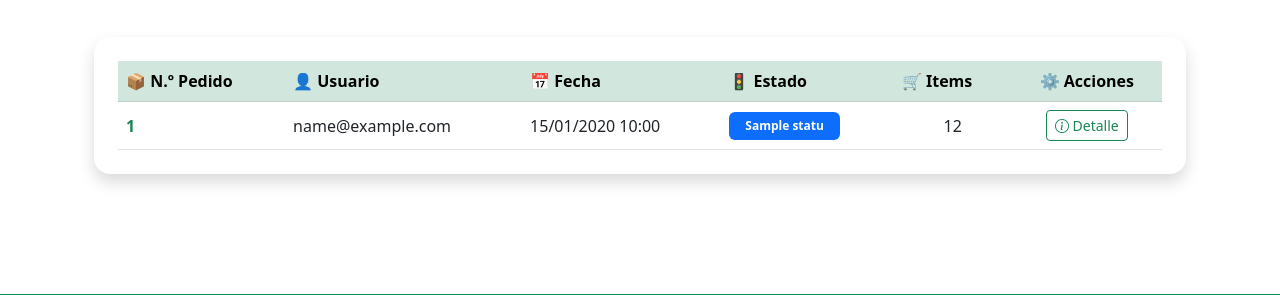
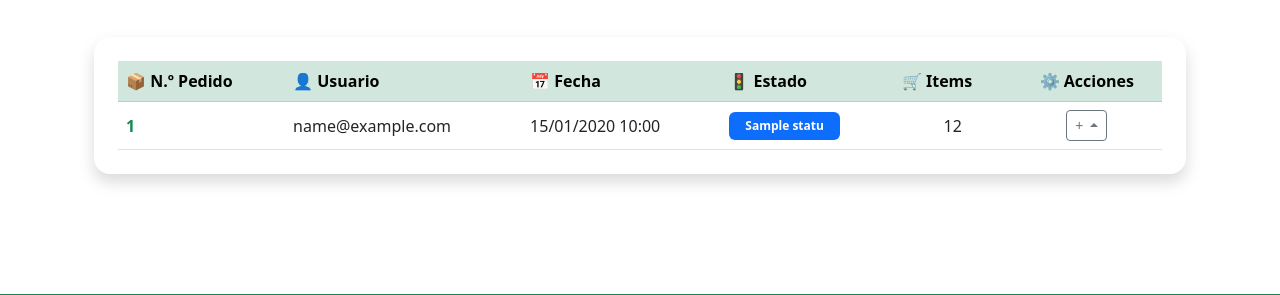
Before and after one commit to mcanadas29dev/UnedGsdProject, a Symfony app: template templates/order/index.html.twig in a window 1280 px wide. Shown: the part 243-538 px from the top of the page. Run offline with Twig, Linux system fonts and the light colour scheme; the template is opened without the code that fills it: most values are stand-ins (such as "Sample title", 1, 10 or a date in 2020); some libraries are stand-ins or nearby versions.

Commit message:
Reorganizar botones Administracion-Pedidos Closes #7

```diff
--- a/templates/order/index.html.twig
+++ b/templates/order/index.html.twig
@@ -47,23 +47,22 @@
                     </span>
                   </td>
                   <td class="text-center">{{ order.items|length }}</td>
+
                   <td class="text-center">
-                    {% if is_granted('ROLE_PICKER') %}
-                      <a href="{{ path('app_order_show_store', {id: order.id}) }}"
-                         class="btn btn-sm btn-outline-success me-2">
-                        <i class="bi bi-eye"></i> Ver
-                      </a>
-                      <a href="{{ path('app_order_show_store', {id: order.id}) }}"
-                         class="btn btn-sm btn-success">
-                        <i class="bi bi-box-seam"></i> Preparar
-                      </a>
-                    {% else %}
-                      <a href="{{ path('app_order_show', {id: order.id}) }}"
-                         class="btn btn-sm btn-outline-success">
-                        <i class="bi bi-info-circle"></i> Detalle
-                      </a>
-                    {% endif %}
-                  </td>
+                    <div class="btn-group dropup" role="group">
+                        <button type="button" class="btn btn-sm btn-outline-secondary dropdown-toggle" data-bs-toggle="dropdown" aria-expanded="false">
+                              +
+                        </button>
+                        <ul class="dropdown-menu">
+                           {% if (is_granted('ROLE_PICKER') )  %}
+                            <li><a class="dropdown-item text-muted" href="{{ path('app_order_show_store', {id: order.id}) }}" ><i class="bi bi-eye"></i> Ver</a></li>
+                            <li><a class="dropdown-item text-muted" href="{{ path('app_order_show_store', {id: order.id}) }}" ><i class="bi bi-eye"></i> Preparar</a></li>
+                            {% else %}
+                               <li><a class="dropdown-item text-muted" href="{{ path('app_order_show', {id: order.id}) }}" ><i class="bi bi-eye"></i> Ver</a></li>
+                            {% endif %}
+                        </ul>
+                      </div>
+                    </td>
                 </tr>
               {% else %}
                 <tr>
```
Also changed, not shown: 1 other file.
